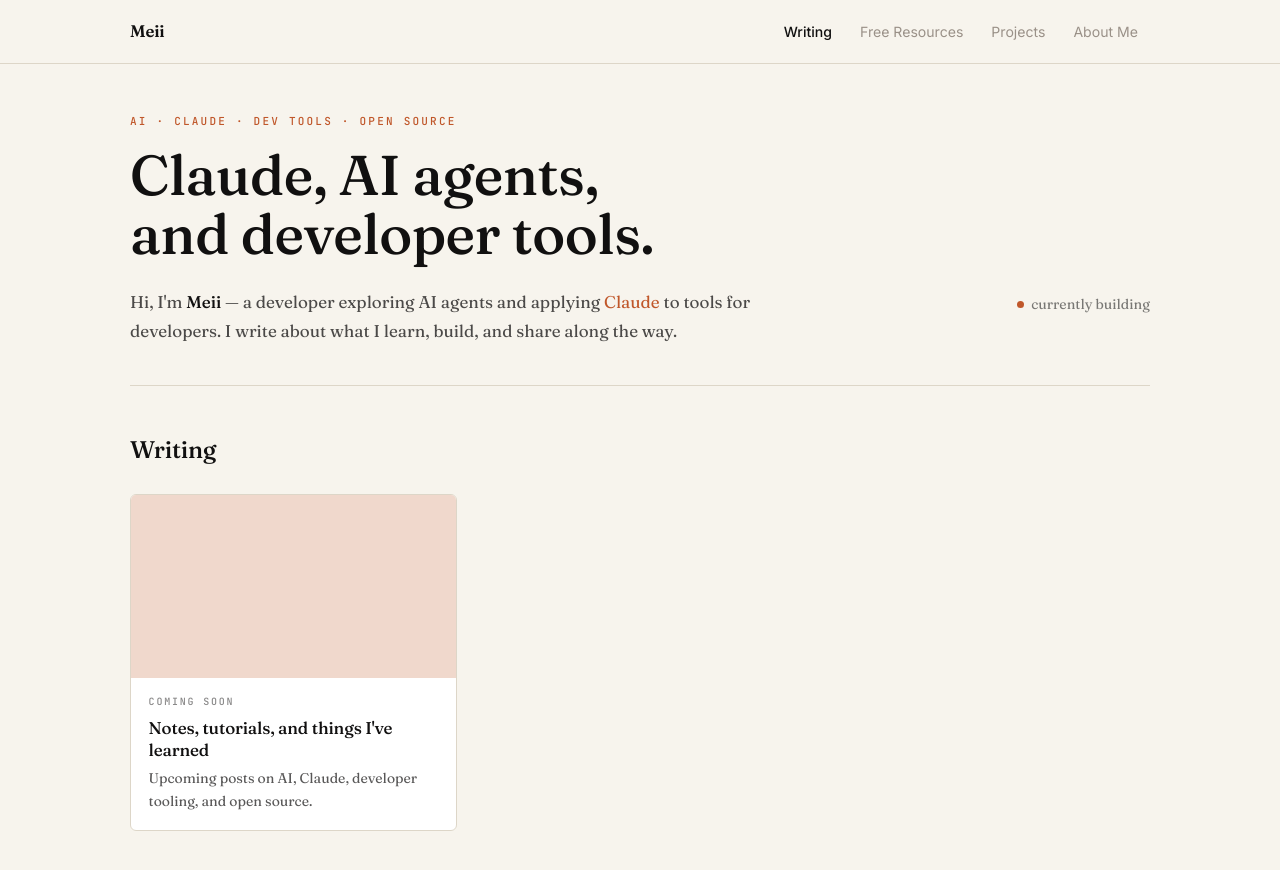
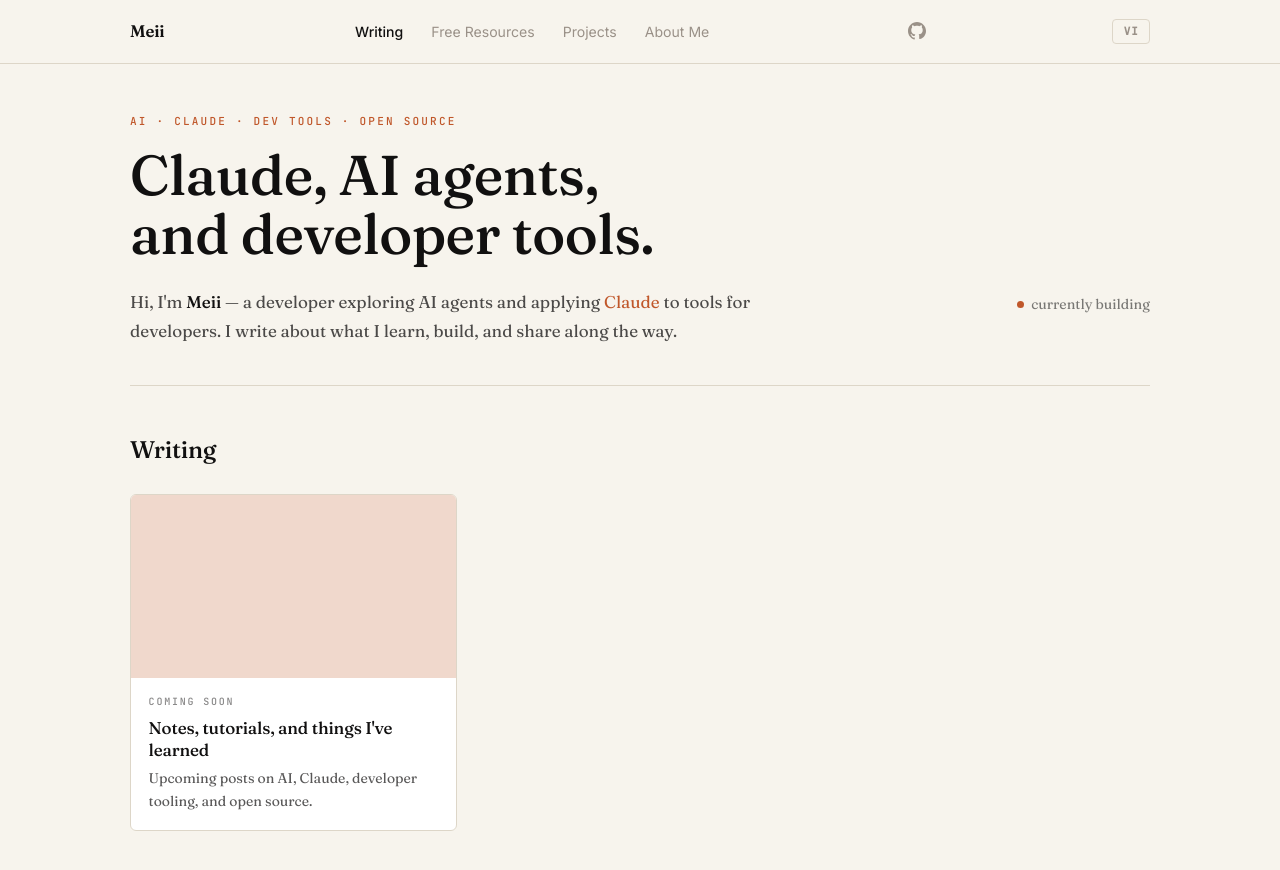
Before and after one commit to hueanmy/hueanmy.github.io, an Astro site: page / in a window 1280 px wide. Built offline with nearby package versions, Linux system fonts and the light colour scheme; Astro itself is replaced by a stand-in of ours.

Commit message:
Add GitHub profile link to header

```diff
--- a/src/layouts/Layout.astro
+++ b/src/layouts/Layout.astro
@@ -12,15 +12,15 @@
 } = Astro.props;
 
 const tabs = [
-  { id: 'writing',   label: 'Writing' },
-  { id: 'resources', label: 'Free Resources' },
-  { id: 'projects',  label: 'Projects' },
-  { id: 'about',     label: 'About Me' },
+  { id: 'writing',   en: 'Writing',        vi: 'Bài viết' },
+  { id: 'resources', en: 'Free Resources',  vi: 'Tài nguyên' },
+  { id: 'projects',  en: 'Projects',        vi: 'Dự án' },
+  { id: 'about',     en: 'About Me',        vi: 'Về mình' },
 ];
 ---
 
 <!doctype html>
-<html lang="en">
+<html lang="en" data-lang="en">
   <head>
     <meta charset="UTF-8" />
     <meta name="viewport" content="width=device-width, initial-scale=1" />
@@ -49,10 +49,23 @@
               role="tab"
               aria-selected={i === 0 ? 'true' : 'false'}
             >
-            {tab.label}
+              <span class="lang-en">{tab.en}</span>
+              <span class="lang-vi">{tab.vi}</span>
             </button>
           ))}
         </nav>
+        <a
+          href="https://github.com/hueanmy"
+          class="github-link"
+          target="_blank"
+          rel="noopener"
+          aria-label="GitHub"
+        >
+          <svg xmlns="http://www.w3.org/2000/svg" width="18" height="18" viewBox="0 0 24 24" fill="currentColor" aria-hidden="true">
+            <path d="M12 0C5.37 0 0 5.37 0 12c0 5.3 3.438 9.8 8.205 11.385.6.113.82-.258.82-.577 0-.285-.01-1.04-.015-2.04-3.338.724-4.042-1.61-4.042-1.61C4.422 17.07 3.633 16.7 3.633 16.7c-1.087-.744.084-.729.084-.729 1.205.084 1.838 1.236 1.838 1.236 1.07 1.835 2.809 1.305 3.495.998.108-.776.417-1.305.76-1.605-2.665-.3-5.466-1.332-5.466-5.93 0-1.31.465-2.38 1.235-3.22-.135-.303-.54-1.523.105-3.176 0 0 1.005-.322 3.3 1.23.96-.267 1.98-.399 3-.405 1.02.006 2.04.138 3 .405 2.28-1.552 3.285-1.23 3.285-1.23.645 1.653.24 2.873.12 3.176.765.84 1.23 1.91 1.23 3.22 0 4.61-2.805 5.625-5.475 5.92.42.36.81 1.096.81 2.22 0 1.606-.015 2.896-.015 3.286 0 .315.21.69.825.57C20.565 21.795 24 17.295 24 12c0-6.63-5.37-12-12-12"/>
+          </svg>
+        </a>
+        <button id="lang-toggle" class="lang-toggle" aria-label="Switch language">VI</button>
       </header>
     </div>
 
@@ -61,11 +74,15 @@
     </main>
 
     <dialog id="video-lightbox" aria-label="Video preview">
-      <button class="lightbox-close" type="button" aria-label="Close">×</button>
+      <button class="lightbox-close" type="button" aria-label="Close">&times;</button>
       <video controls playsinline preload="metadata"></video>
     </dialog>
 
     <style is:global>
+      /* i18n visibility */
+      [data-lang=en] .lang-vi { display: none !important; }
+      [data-lang=vi] .lang-en { display: none !important; }
+
       #video-lightbox {
         max-width: min(92vw, 1200px);
         max-height: 90vh;
@@ -76,25 +93,74 @@
         border-radius: 8px;
         overflow: hidden;
       }
-      #video-lightbox::backdrop {
-        background: rgba(0,0,0,0.7);
-      }
-      #video-lightbox video {
-        width: 100%; height: 100%; max-height: 90vh; display: block;
-      }
+      #video-lightbox::backdrop { background: rgba(0,0,0,0.7); }
+      #video-lightbox video { width: 100%; height: 100%; max-height: 90vh; display: block; }
       #video-lightbox .lightbox-close {
         position: absolute; top: 0.5rem; right: 0.5rem;
         width: 32px; height: 32px; border-radius: 50%;
         background: rgba(0,0,0,0.7); color: #fff; border: none;
         font-size: 1.2rem; cursor: pointer; z-index: 1;
       }
+
+      .lang-toggle {
+        font-family: var(--font-mono);
+        font-size: 0.68rem;
+        font-weight: 600;
+        letter-spacing: 0.08em;
+        padding: 0.3rem 0.65rem;
+        background: none;
+        border: 1px solid var(--border);
+        border-radius: 4px;
+        color: var(--fg-muted);
+        cursor: pointer;
+        transition: border-color 120ms, color 120ms;
+        flex-shrink: 0;
+        margin-left: 0.5rem;
+      }
+      .lang-toggle:hover { border-color: var(--accent); color: var(--accent); }
+
+      .github-link {
+        display: flex;
+        align-items: center;
+        color: var(--fg-muted);
+        margin-left: 0.5rem;
+        transition: color 120ms;
+      }
+      .github-link:hover { color: var(--fg); }
     </style>
 
     <script is:inline>
       (() => {
-        const btns   = document.querySelectorAll('.nav-btn');
-        const panels = document.querySelectorAll('.tab-panel');
+        const html    = document.documentElement;
+        const toggle  = document.getElementById('lang-toggle');
+        const btns    = document.querySelectorAll('.nav-btn');
+        const panels  = document.querySelectorAll('.tab-panel');
+        const search  = document.getElementById('writing-search');
 
+        /* restore saved lang */
+        const saved = localStorage.getItem('lang') || 'en';
+        html.dataset.lang = saved;
+        if (toggle) toggle.textContent = saved === 'en' ? 'VI' : 'EN';
+
+        /* update search placeholder */
+        function updatePlaceholder() {
+          if (!search) return;
+          search.placeholder = html.dataset.lang === 'vi' ? 'Tìm kiếm...' : 'Search...';
+        }
+        updatePlaceholder();
+
+        /* lang toggle */
+        if (toggle) {
+          toggle.addEventListener('click', () => {
+            const next = html.dataset.lang === 'en' ? 'vi' : 'en';
+            html.dataset.lang = next;
+            localStorage.setItem('lang', next);
+            toggle.textContent = next === 'en' ? 'VI' : 'EN';
+            updatePlaceholder();
+          });
+        }
+
+        /* tab navigation */
         function activate(id) {
           btns.forEach(b => {
             const on = b.dataset.tab === id;
@@ -103,9 +169,9 @@
           });
           panels.forEach(p => { p.hidden = p.dataset.panel !== id; });
         }
-
         btns.forEach(b => b.addEventListener('click', () => activate(b.dataset.tab)));
 
+        /* video lightbox */
         const dlg = document.getElementById('video-lightbox');
         if (dlg) {
           const vid = dlg.querySelector('video');
```
Lines whose indentation alone changed are shown as unchanged.
